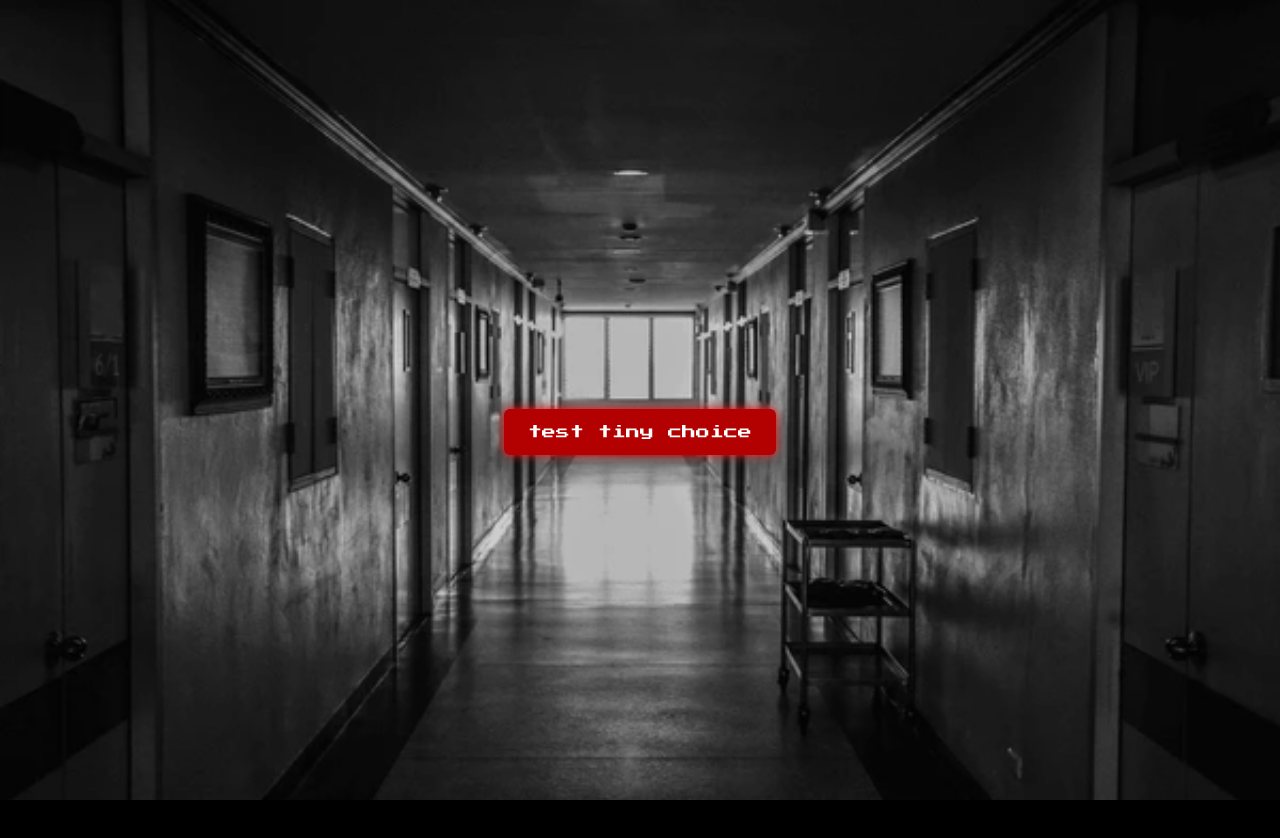
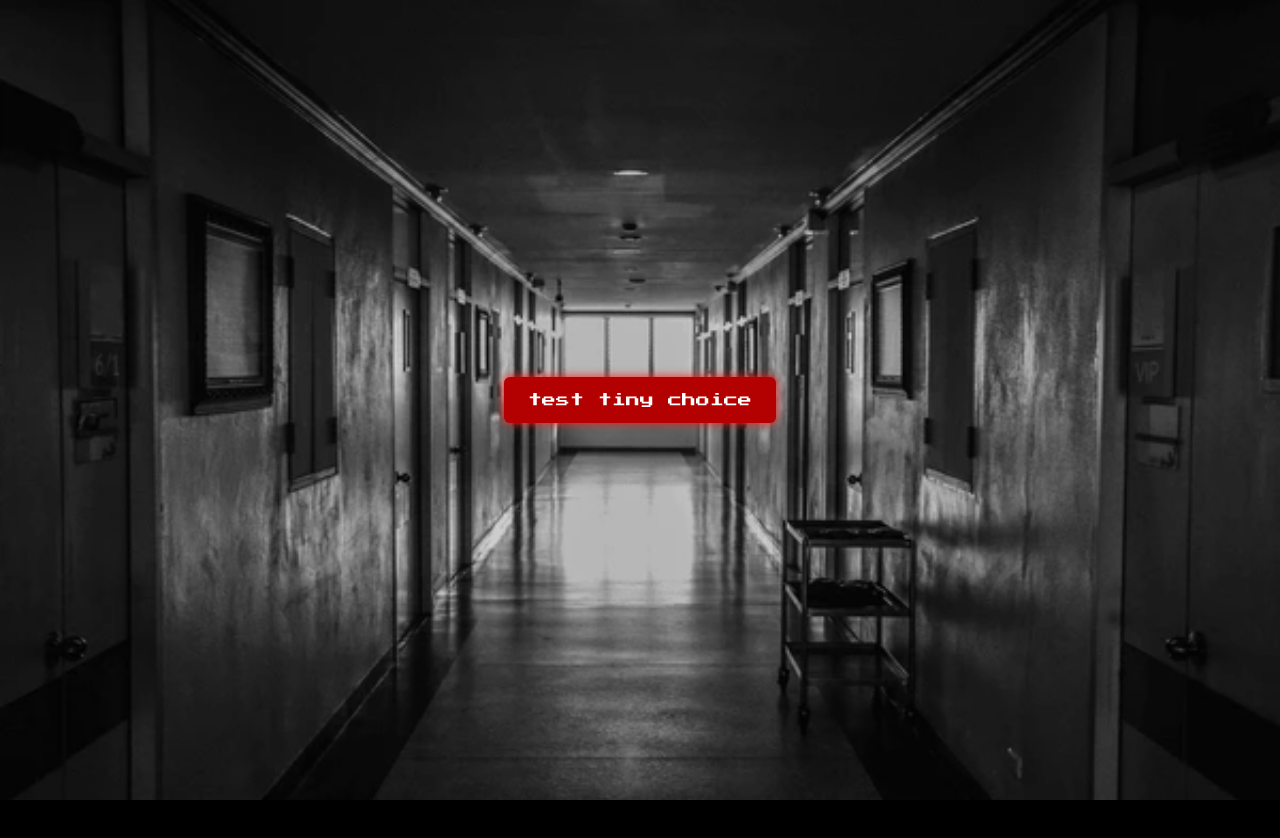
Before and after one commit to sukyoungyoun/NewArcade, a plain HTML site: page index.html in a window 1280 px wide. After the commit the page ends 800 px from the top, so only its background shows below. Drawn offline with Linux system fonts and the light colour scheme.

Commit message:
Update index.html

```diff
--- a/index.html
+++ b/index.html
@@ -1,10 +1,3 @@
-<!DOCTYPE html>
-<html lang="en">
-
-<head>
-    <meta charset="UTF-8">
-    <meta name="viewport" content="width=device-width, initial-scale=1.0">
-    <title>home</title>
 <!DOCTYPE html>
 <html lang="en">
 
@@ -12,22 +5,22 @@
   <meta charset="UTF-8">
   <meta name="viewport" content="width=device-width, initial-scale=1.0">
   <title>home</title>
-<style>
+  <style>
     @import url('https://fonts.googleapis.com/css2?family=Press+Start+2P&family=Quicksand:wght@400;600&display=swap');
 
     body {
       margin: 0;
       font-family: 'Quicksand', sans-serif;
       color: #e3e3e3;
-      text-align: center;
       background: #000;
       overflow: hidden;
       cursor: url('crosshair.cur'), crosshair;
       display: flex;
       align-items: center;
       justify-content: center;
-      min-height: 100vh;
-      padding: 2rem;
+      height: 100vh;
+      padding: 0;
+      text-align: center;
     }
 
     body::before {
@@ -46,12 +39,8 @@
     }
 
     @keyframes bgScroll {
-      0% {
-        background-position: center 0%;
-      }
-      100% {
-        background-position: center 100%;
-      }
+      0% { background-position: center 0%; }
+      100% { background-position: center 100%; }
     }
 
     a {
@@ -89,7 +78,7 @@
 </head>
 
 <body>
-    <a href="game.html">test tiny choice</a>
+  <a href="game.html" class="flicker">test tiny choice</a>
 </body>
 
 </html>
```
